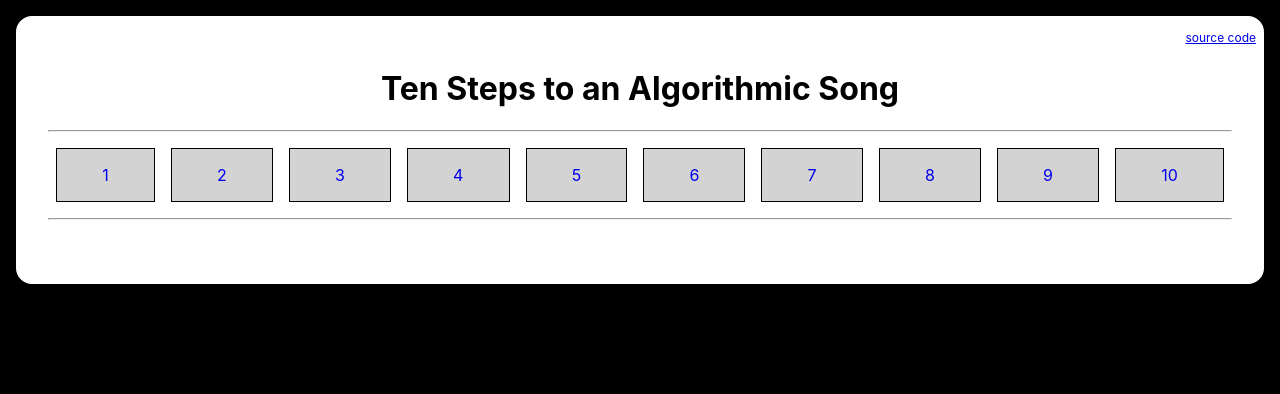
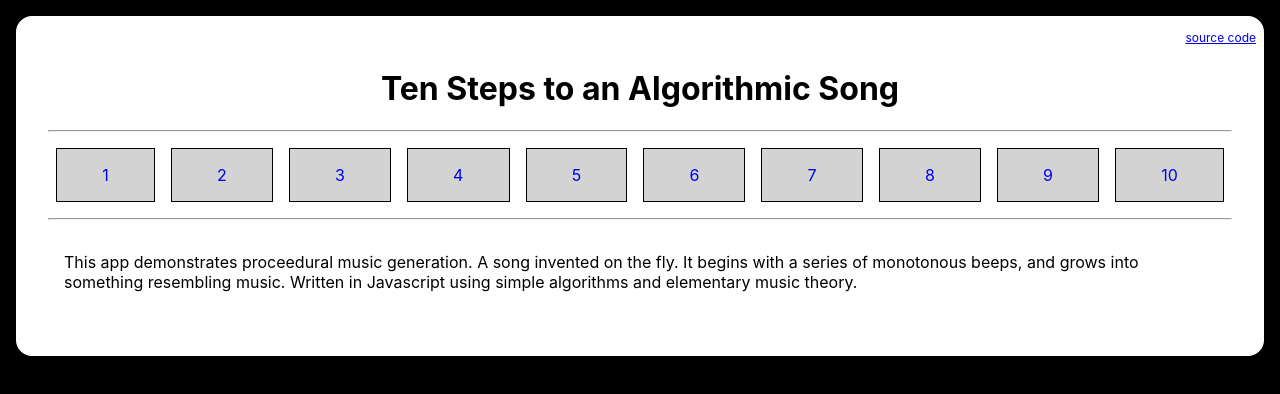
Before and after one commit to abrie/ten-steps, a React (Create React App) app in the folder app/: page / in a window 1280 px wide. Shown: the top 394 px of the page. Built offline with nearby package versions, Linux system fonts and the light colour scheme.

Commit message:
Add landing page.

```diff
--- a/app/src/App.js
+++ b/app/src/App.js
@@ -1,6 +1,7 @@
 import React, { useState } from "react";
 import { HashRouter, Switch, Route, NavLink } from "react-router-dom";
 import Tone from "./components/Tone";
+import Landing from "./components/Landing";
 import Example1 from "./components/Example1";
 import Example2 from "./components/Example2";
 import Example3 from "./components/Example3";
@@ -70,6 +71,7 @@ function App(props) {
         <hr />
         <section className="activeExample">
           <Switch>
+            <Route exact path={ROUTES.LANDING} component={Landing} />
             <Route path={ROUTES.EXAMPLE_1} component={Example1} />
             <Route path={ROUTES.EXAMPLE_2} component={Example2} />
             <Route path={ROUTES.EXAMPLE_3} component={Example3} />
--- /dev/null
+++ b/app/src/components/Landing/index.js
@@ -0,0 +1,12 @@
+import React from "react";
+
+export default function() {
+  return (
+    <p>
+      This app demonstrates proceedural music generation. A song invented on the
+      fly. It begins with a series of monotonous beeps, and grows into something
+      resembling music. Written in Javascript using simple algorithms and
+      elementary music theory.
+    </p>
+  );
+}
--- a/app/src/constants/routes.js
+++ b/app/src/constants/routes.js
@@ -1,3 +1,4 @@
+export const LANDING = "/";
 export const EXAMPLE_1 = "/example-1";
 export const EXAMPLE_2 = "/example-2";
 export const EXAMPLE_3 = "/example-3";
```
